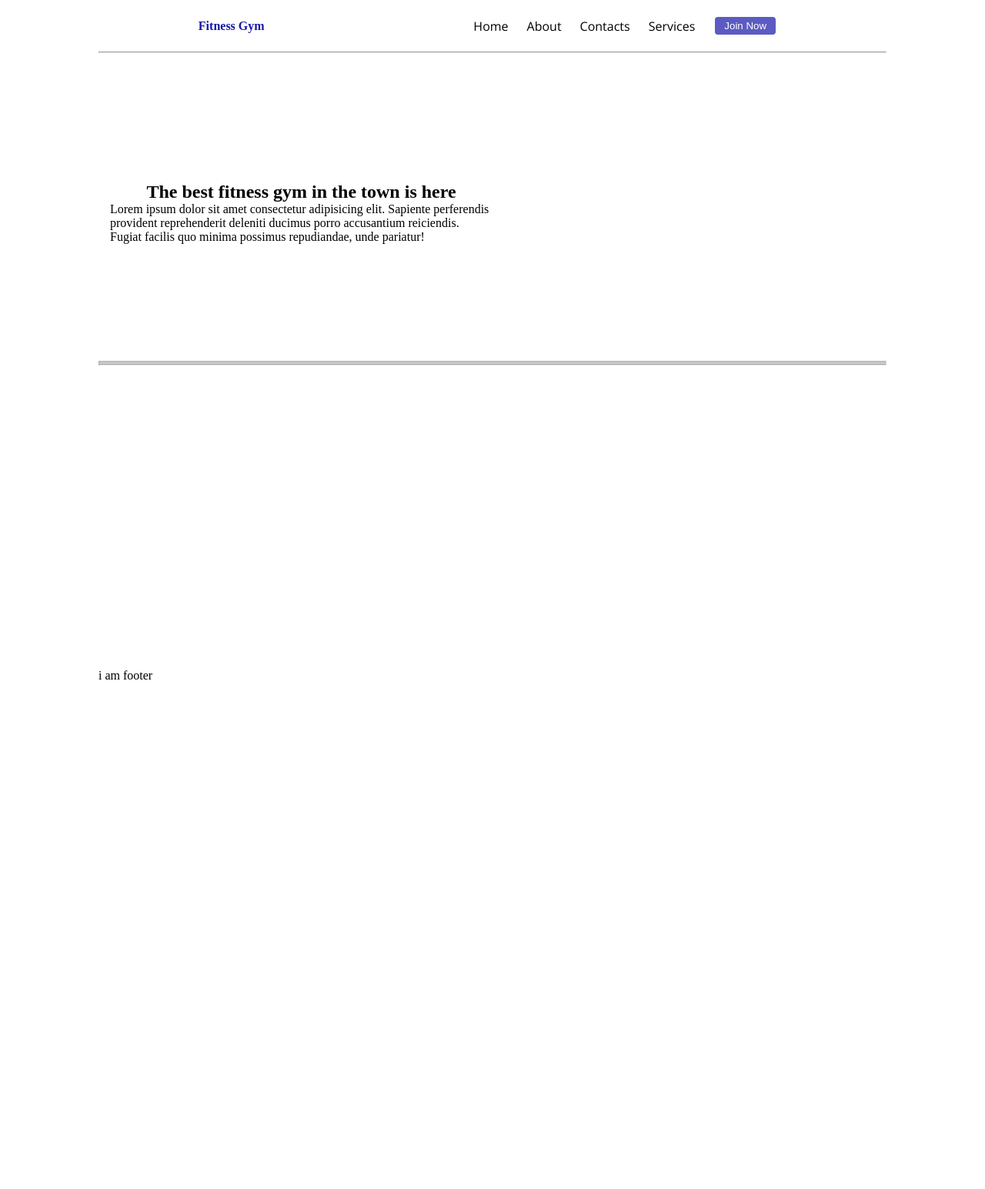
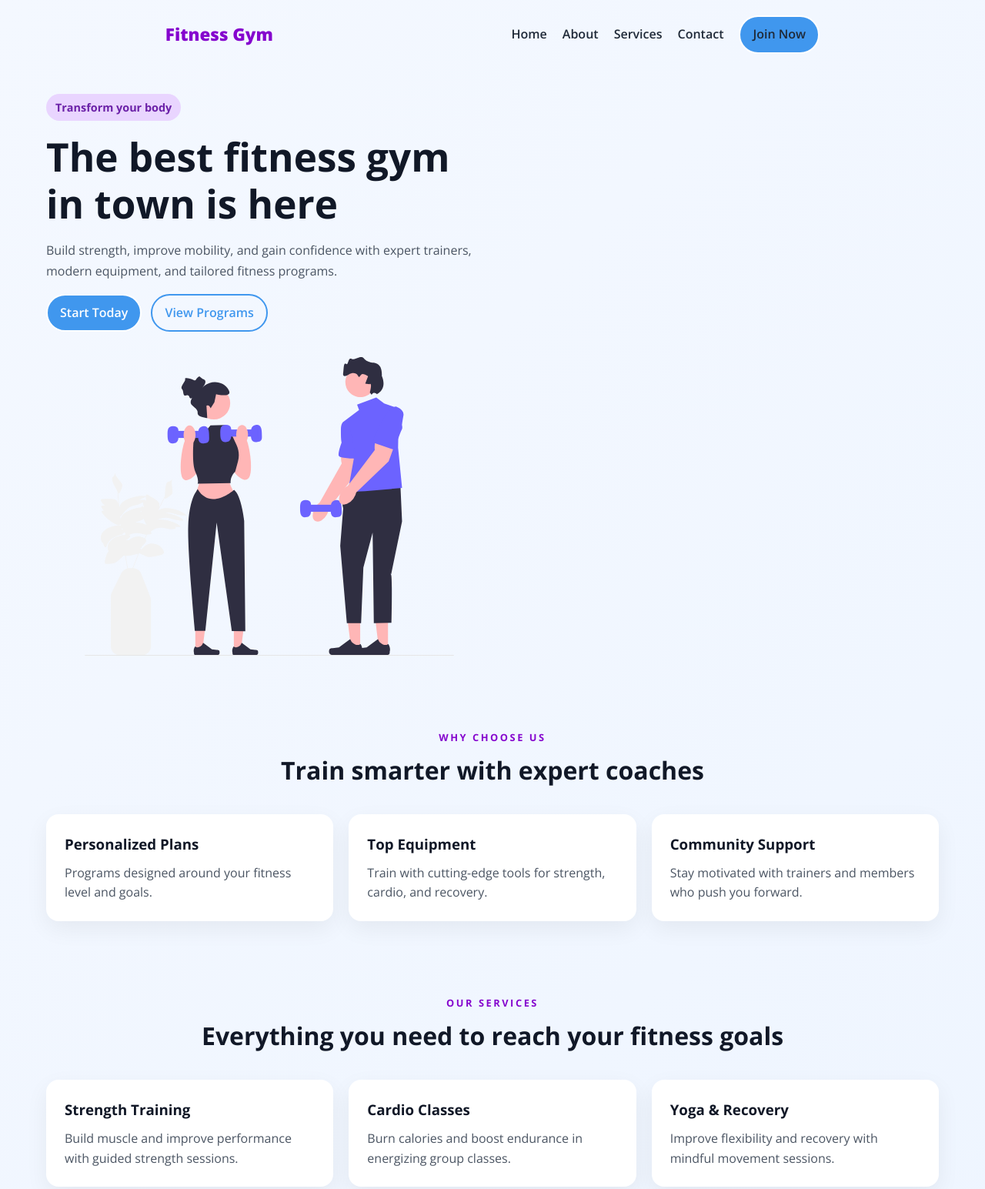
Before and after one commit to Kumkumy99/Frontend_learning_projects, a plain HTML site: page landing_page/index.html in a window 1280 px wide. Shown: the top 1545 px of the page at 77% size. Before the commit the page ends 887 px from the top, so only its background shows below. Drawn offline with nearby package versions, Linux system fonts and the light colour scheme.

Commit message:
Finished the landing page

```diff
--- a/landing_page/index.html
+++ b/landing_page/index.html
@@ -3,43 +3,93 @@
 <head>
     <meta charset="UTF-8">
     <meta name="viewport" content="width=device-width, initial-scale=1.0">
-    <title>Landing Page</title>
+    <title>Fitness Gym Landing Page</title>
     <link rel="stylesheet" href="utils.css">
     <link rel="stylesheet" href="style.css">
 </head>
 <body>
     <div class="container mx-auto">
         <header>
-         <nav class="flex justify-between ">
-            <div class="font-bold flex items-center text-blue">Fitness Gym</div>
-            <ul class="nav-bar flex items-center">
-               <li>Home</li>
-               <li>About</li>
-               <li>Contacts</li>
-               <li>Services</li>
-               <li><button class="btn">Join Now</button></li>
+            <nav class="navbar flex items-center justify-between">
+                <a href="#home" class="brand">Fitness Gym</a>
+                <ul class="nav-links flex items-center">
+                    <li><a href="#home">Home</a></li>
+                    <li><a href="#about">About</a></li>
+                    <li><a href="#services">Services</a></li>
+                    <li><a href="#contact">Contact</a></li>
+                    <li><a href="#join" class="btn">Join Now</a></li>
                 </ul>
             </nav>
-         <hr>
         </header>
-        <main class="min-h-screen">
-         <section>
-            <div class="flex section1 items-center">
-               <div class="topleft px-2 flex items-center flex-col">
-                  <h1 class="my-1 ">The best fitness gym in the town is here</h1>
-                  <p>Lorem ipsum dolor sit amet consectetur adipisicing elit. Sapiente perferendis provident reprehenderit deleniti ducimus porro accusantium reiciendis. Fugiat facilis quo minima possimus repudiandae, unde pariatur!</p>
+
+        <main>
+            <section id="home" class="hero section1 flex items-center">
+                <div class="topleft">
+                    <span class="pill">Transform your body</span>
+                    <h1>The best fitness gym in town is here</h1>
+                    <p>Build strength, improve mobility, and gain confidence with expert trainers, modern equipment, and tailored fitness programs.</p>
+                    <div class="hero-actions">
+                        <a href="#join" class="btn btn-primary">Start Today</a>
+                        <a href="#services" class="btn btn-secondary">View Programs</a>
                     </div>
-               <div class="topright"></div>
+                </div>
+                <div class="topright">
+                    <img src="assets/undraw_personal-trainer_bqkg.svg" alt="Fitness trainer illustration">
                 </div>
             </section>
-         <hr>
-         <section></section>
-         <hr>
-         <section></section>
-         <hr>
 
+            <section id="about" class="info-section">
+                <div class="section-heading">
+                    <p class="subheading">Why choose us</p>
+                    <h2>Train smarter with expert coaches</h2>
+                </div>
+                <div class="cards">
+                    <div class="card">
+                        <h3>Personalized Plans</h3>
+                        <p>Programs designed around your fitness level and goals.</p>
+                    </div>
+                    <div class="card">
+                        <h3>Top Equipment</h3>
+                        <p>Train with cutting-edge tools for strength, cardio, and recovery.</p>
+                    </div>
+                    <div class="card">
+                        <h3>Community Support</h3>
+                        <p>Stay motivated with trainers and members who push you forward.</p>
+                    </div>
+                </div>
+            </section>
+
+            <section id="services" class="services-section">
+                <div class="section-heading">
+                    <p class="subheading">Our services</p>
+                    <h2>Everything you need to reach your fitness goals</h2>
+                </div>
+                <div class="service-grid">
+                    <div class="service-item">
+                        <h3>Strength Training</h3>
+                        <p>Build muscle and improve performance with guided strength sessions.</p>
+                    </div>
+                    <div class="service-item">
+                        <h3>Cardio Classes</h3>
+                        <p>Burn calories and boost endurance in energizing group classes.</p>
+                    </div>
+                    <div class="service-item">
+                        <h3>Yoga & Recovery</h3>
+                        <p>Improve flexibility and recovery with mindful movement sessions.</p>
+                    </div>
+                </div>
+            </section>
+
+            <section id="join" class="cta-section">
+                <h2>Ready to start your fitness journey?</h2>
+                <p>Join today and book a free consultation with one of our trainers.</p>
+                <a href="#home" class="btn btn-primary">Book a Free Trial</a>
+            </section>
         </main>
-        <footer>i am footer</footer>
+
+        <footer id="contact" class="footer">
+            <p>© 2026 Fitness Gym. All rights reserved.</p>
+        </footer>
     </div>
 </body>
 </html>
--- a/landing_page/style.css
+++ b/landing_page/style.css
@@ -1,24 +1,224 @@
 *{
     margin: 0;
     padding: 0;
+    box-sizing: border-box;
+}
+
+body{
+    font-family: "Open Sans", sans-serif;
+    background: linear-gradient(135deg, #f4f8ff 0%, #eef5ff 100%);
+    color: #1f2937;
+    line-height: 1.6;
 }
 
 .container{
-    max-width: 80vw;
+    max-width: 1200px;
+    padding: 0 20px 40px;
 }
 
-.font-bold{
-    font-weight: bold;
+.navbar{
+    padding: 20px 0;
+}
+
+.brand{
+    font-size: 1.4rem;
+    font-weight: 800;
+    color: rgb(133, 5, 206);
+    text-decoration: none;
+}
+
+.nav-links{
+    gap: 20px;
+    list-style: none;
+}
+
+.nav-links a{
+    text-decoration: none;
+    color: #1f2937;
+    font-weight: 600;
+}
+
+.pill{
+    display: inline-block;
+    background: #e9d5ff;
+    color: #6b21a8;
+    padding: 6px 12px;
+    border-radius: 999px;
+    font-size: 0.9rem;
+    font-weight: 700;
+    width: fit-content;
 }
 
 .topleft{
     width: 50%;
+    min-width: 280px;
+    display: flex;
+    flex-direction: column;
+    align-items: flex-start;
+    justify-content: center;
+    gap: 1rem;
+}
+
+.topleft h1{
+    font-size: clamp(2rem, 4vw, 3.2rem);
+    line-height: 1.2;
+    color: #111827;
+}
+
+.topleft p{
+    font-size: 1rem;
+    line-height: 1.7;
+    max-width: 38rem;
+    color: #4b5563;
+}
+
+.hero-actions{
+    display: flex;
+    gap: 12px;
+    flex-wrap: wrap;
 }
 
 .topright{
-    width:50%;
+    width: 50%;
+    min-width: 280px;
+    display: flex;
+    justify-content: center;
+    align-items: center;
+}
+
+.topright img{
+    width: 100%;
+    max-width: 480px;
+    height: auto;
+    object-fit: contain;
 }
 
 .section1{
-    height: 50vh;
+    min-height: 80vh;
+    gap: 2rem;
+    padding: 2rem 0 3rem;
+    flex-wrap: wrap;
 }
+
+.info-section,
+.services-section,
+.cta-section{
+    padding: 3rem 0;
+}
+
+.section-heading{
+    text-align: center;
+    margin-bottom: 2rem;
+}
+
+.subheading{
+    color: rgb(133, 5, 206);
+    font-weight: 700;
+    text-transform: uppercase;
+    letter-spacing: 0.2em;
+    font-size: 0.8rem;
+    margin-bottom: 0.4rem;
+}
+
+.section-heading h2,
+.cta-section h2{
+    font-size: clamp(1.5rem, 2.5vw, 2.2rem);
+    color: #111827;
+}
+
+.cards,
+.service-grid{
+    display: grid;
+    grid-template-columns: repeat(3, 1fr);
+    gap: 20px;
+}
+
+.card,
+.service-item{
+    background: white;
+    border-radius: 16px;
+    padding: 24px;
+    box-shadow: 0 10px 30px rgba(0, 0, 0, 0.06);
+}
+
+.card h3,
+.service-item h3{
+    margin-bottom: 10px;
+    color: #111827;
+}
+
+.card p,
+.service-item p,
+.cta-section p,
+.footer p{
+    color: #4b5563;
+}
+
+.cta-section{
+    background: linear-gradient(90deg, #7c3aed, #2563eb);
+    color: white;
+    text-align: center;
+    border-radius: 24px;
+    padding: 3rem 2rem;
+}
+
+.cta-section h2,
+.cta-section p{
+    color: white;
+}
+
+.btn{
+    display: inline-block;
+    padding: 10px 16px;
+    border: 2px solid white;
+    color: white;
+    background-color: rgb(64, 151, 238);
+    cursor: pointer;
+    border-radius: 999px;
+    text-decoration: none;
+    font-weight: 600;
+}
+
+.btn-primary{
+    background: rgb(64, 151, 238);
+}
+
+.btn-secondary{
+    background: transparent;
+    color: rgb(64, 151, 238);
+    border-color: rgb(64, 151, 238);
+}
+
+.footer{
+    text-align: center;
+    padding: 20px 0 10px;
+}
+
+@media (max-width: 900px) {
+    .cards,
+    .service-grid {
+        grid-template-columns: 1fr;
+    }
+
+    .topleft,
+    .topright {
+        width: 100%;
+    }
+}
+
+@media (max-width: 700px) {
+    .navbar {
+        flex-direction: column;
+        gap: 12px;
+    }
+
+    .nav-links {
+        flex-wrap: wrap;
+        justify-content: center;
+    }
+
+    .section1 {
+        min-height: auto;
+        padding-top: 1rem;
+    }
+}
--- a/landing_page/utils.css
+++ b/landing_page/utils.css
@@ -51,14 +51,18 @@
 }
 
 .text-blue{
-    color: rgb(24, 24, 165);
+    color: rgb(133, 5, 206);
 }
 
 .btn{
     padding:4px 12px;
     border: 2px solid white;
     color:white;
-    background-color: rgb(91, 91, 193);
+    background-color: rgb(64, 151, 238);
     cursor: pointer;
     border-radius: 6px;
 }
+
+.overflow-hidden{
+    overflow:hidden;
+}
```
Also changed, not shown: landing_page/assets/undraw_personal-trainer_bqkg.svg (added), landing_page/script.js (deleted). Lines whose indentation alone changed are shown as unchanged.
